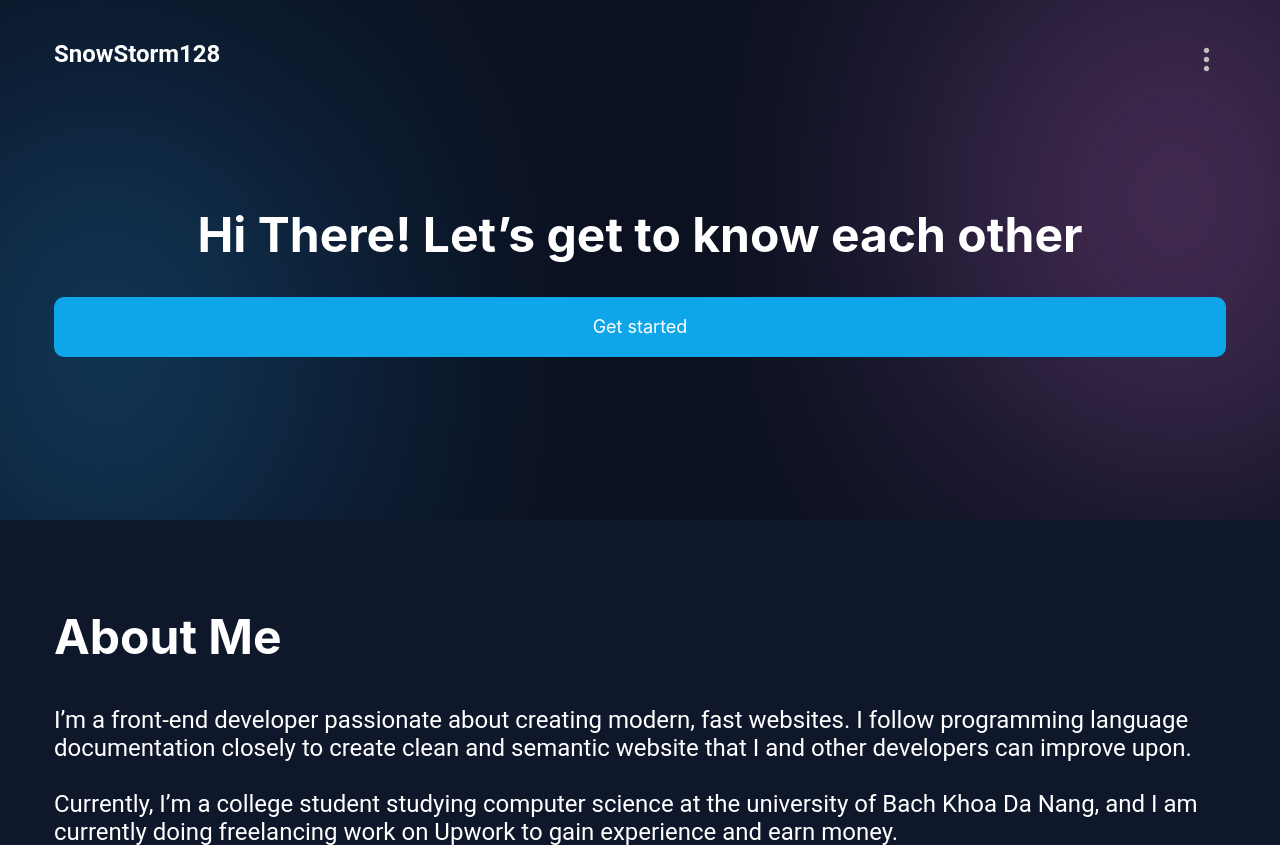
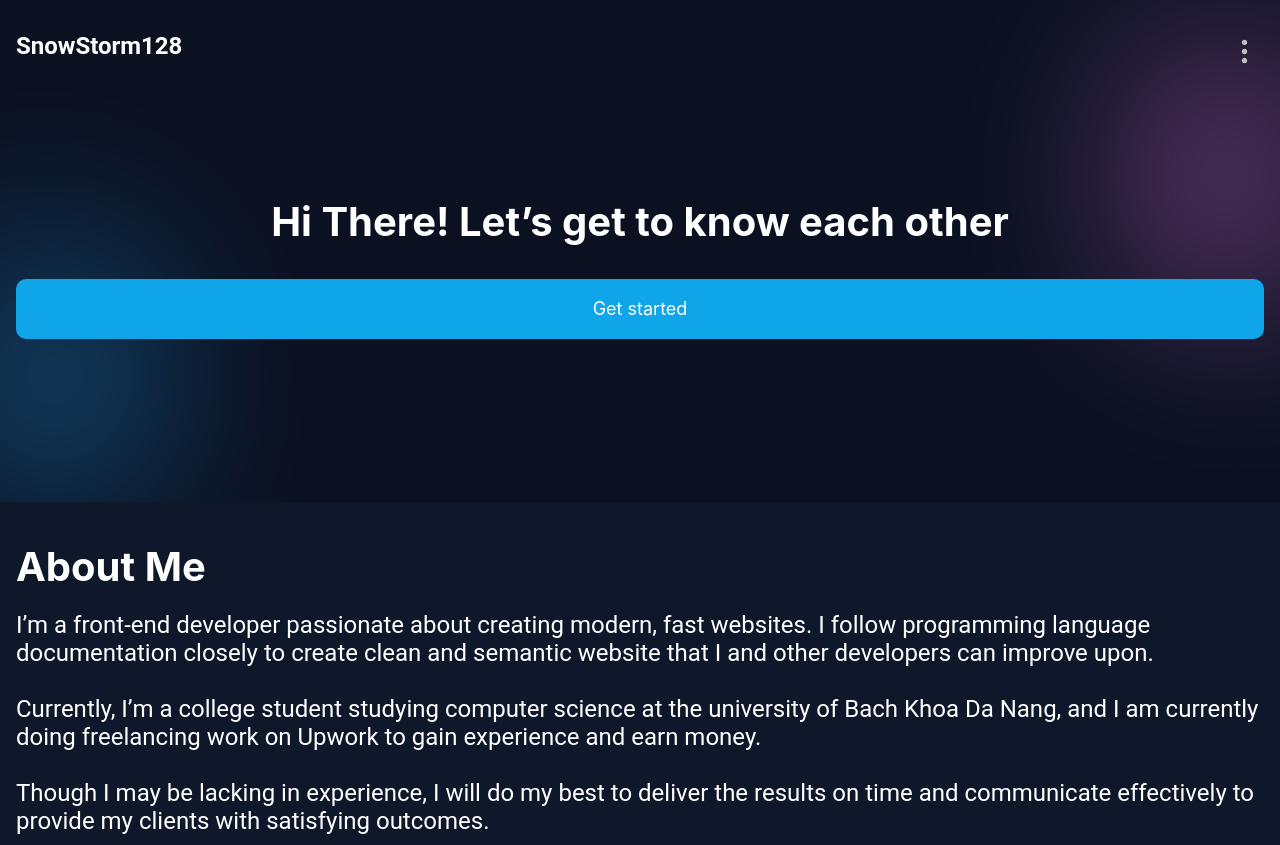
Before and after one commit to SnowStorm128/SnowStorm128.github.io, a plain HTML site: page index.html in a window 1280 px wide. Shown: the top 845 px of the page. Drawn offline with Linux system fonts and the light colour scheme.

Commit message:
Fixed mobile design.

```diff
--- a/style/main.css
+++ b/style/main.css
@@ -44,13 +44,13 @@ body {
 }
 
 h1 {
-    font-size: 3rem;
+    font-size: 2.5rem;
 }
 
 h2 {
-    font-size: 3rem;
-    padding-top: 87px;
-    padding-bottom: 40px;
+    font-size: 2.5rem;
+    padding-top: 40px;
+    padding-bottom: 20px;
 }
 
 p {
@@ -70,7 +70,7 @@ header {
     display: flex;
     justify-content: space-between;
     font-weight: bold;
-    margin: 40px 54px 0px;
+    margin: 32px 16px 0px;
 }
 
 header>* {
@@ -117,7 +117,7 @@ header button:hover {
     background-color: var(--foreground);
     top: 20px;
     right: 20px;
-    width: 400px;
+    width: 300px;
     border-radius: 10px;
     display: flex;
     justify-content: space-between;
@@ -156,7 +156,7 @@ header button:hover {
 .hero {
     text-align: center;
     z-index: 1;
-    margin: 126px 54px 163px;
+    margin: 126px 16px 163px;
 
 }
 
@@ -177,7 +177,7 @@ header button:hover {
     background-color: var(--hightlight-hover);
 }
 
-#circle1 {
+/* #circle1 {
     width: 250px;
     height: 500px;
     background-color: var(--background-circle-primary);
@@ -189,17 +189,31 @@ header button:hover {
     left: 0px;
     position: absolute;
     z-index: -1;
+} */
+
+#circle1 {
+    width: 125px;
+    height: 250px;
+    background-color: var(--background-circle-primary);
+    filter: blur(100px);
+    opacity: 70%;
+    border-top-right-radius: 125px;
+    border-bottom-right-radius: 125px;
+    top: 250px;
+    left: 0px;
+    position: absolute;
+    z-index: -1;
 }
 
 #circle2 {
-    width: 250px;
-    height: 500px;
+    width: 125px;
+    height: 250px;
     background-color: var(--background-circle-secondary);
-    filter: blur(150px);
-    opacity: 60%;
-    border-top-left-radius: 250px;
-    border-bottom-left-radius: 250px;
-    top: -50px;
+    filter: blur(100px);
+    opacity: 70%;
+    border-top-left-radius: 125px;
+    border-bottom-left-radius: 125px;
+    top: 50px;
     right: 0px;
     position: absolute;
     z-index: -1;
@@ -210,7 +224,7 @@ header button:hover {
 
 #aboutMe {
     background-color: var(--background-secondary);
-    padding: 0px 54px 87px;
+    padding: 0px 16px 87px;
 }
 
 /* MARK: Skill Sets
@@ -218,7 +232,7 @@ header button:hover {
 
 #skillSets {
     position: relative;
-    margin: 0px 54px;
+    margin: 0px 16px;
 }
 
 #skillSets>ol {
@@ -250,7 +264,7 @@ header button:hover {
     width: 125px;
     height: 250px;
     background-color: var(--background-circle-primary);
-    filter: blur(150px);
+    filter: blur(100px);
     opacity: 70%;
     border-top-right-radius: 125px;
     border-bottom-right-radius: 125px;
@@ -264,12 +278,12 @@ header button:hover {
     width: 125px;
     height: 250px;
     background-color: var(--background-circle-secondary);
-    filter: blur(150px);
+    filter: blur(100px);
     opacity: 70%;
     border-top-left-radius: 125px;
     border-bottom-left-radius: 125px;
     top: 0px;
-    right: -54px;
+    right: -16px;
     position: absolute;
     z-index: -1;
 }
@@ -278,7 +292,7 @@ header button:hover {
     width: 200px;
     height: 200px;
     background-color: var(--background-circle-primary);
-    filter: blur(150px);
+    filter: blur(100px);
     opacity: 70%;
     border-radius: 125px;
     top: 750px;
@@ -293,7 +307,7 @@ header button:hover {
 
 #projects {
     background-color: var(--background-secondary);
-    padding: 0px 54px;
+    padding: 0px 16px;
     padding-bottom: 57px;
 }
 
@@ -327,7 +341,7 @@ header button:hover {
 */
 
 footer {
-    margin: 0px 54px;
+    margin: 0px 16px;
 }
 
 footer > h2 {
```
